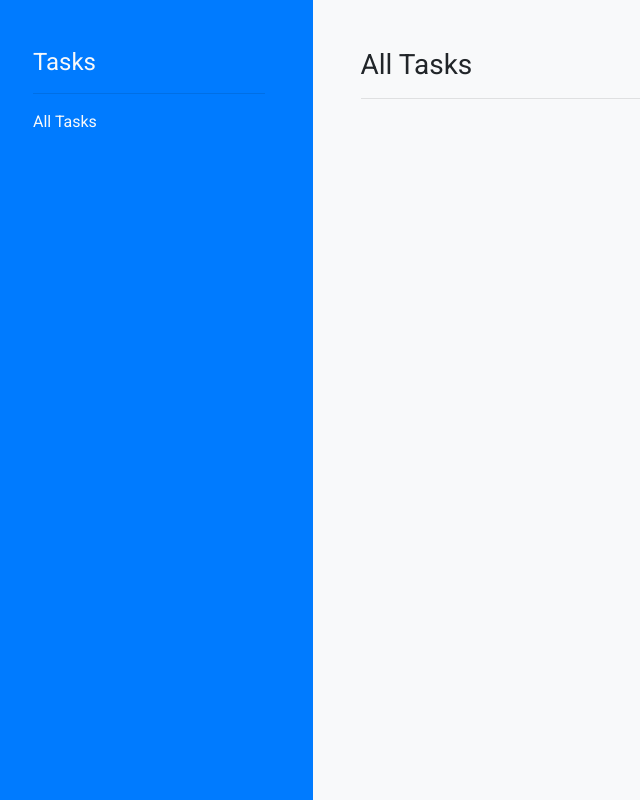
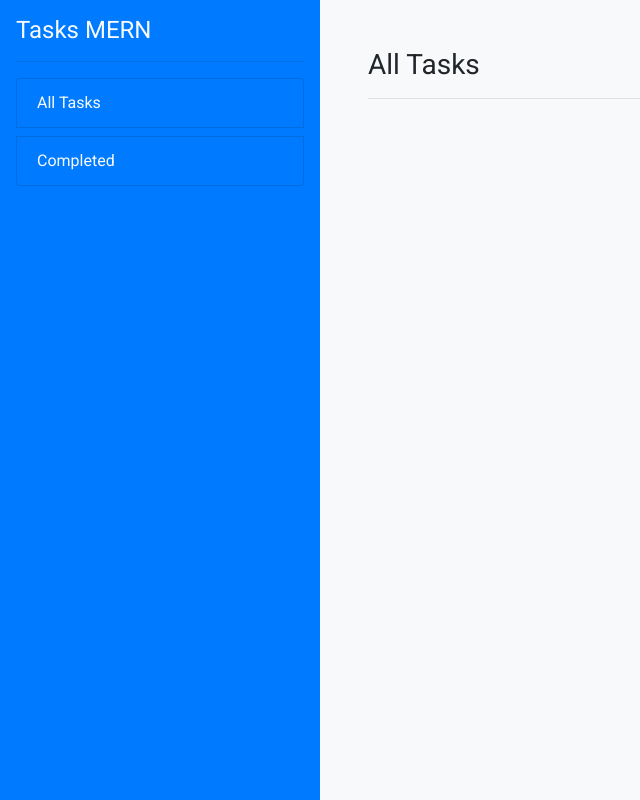
Before and after one commit to cafeamericano/tasksMERN, a React (Create React App) app: page / in a window 1280 px wide. Shown: the whole page, without its empty margins (0-640 px from the left). Built offline with nearby package versions, Linux system fonts and the light colour scheme; no server answers.

Commit message:
Implemented functional 'show completed' feature

```diff
--- a/public/index.html
+++ b/public/index.html
@@ -64,11 +64,13 @@
         height: 100% !important;
         font-family: "Roboto";
       }
-
+      .row {
+        margin-left: 0px !important;
+        margin-right: 0px !important;
+      }
       a {
         cursor: pointer;
       }
-
       .full-height {
         height: 100%;
       }
--- a/src/Main.js
+++ b/src/Main.js
@@ -18,8 +18,8 @@ class Main extends Component {
   render() {
     return (
       <main className="row full-height">
-        <div className="col-3 p-5 bg-primary text-light">
-          <h4>Tasks</h4>
+        <div className="col-3 p-3 bg-primary text-light">
+          <h4>Tasks MERN</h4>
           <hr></hr>
           <Sidepanel makeActiveList={this.setActiveList} />
         </div>
--- a/src/Sidepanel.js
+++ b/src/Sidepanel.js
@@ -27,7 +27,7 @@ class Sidepanel extends Component {
   drawToDOM = argObj => (
     <div
       onClick={() => this.props.makeActiveList(argObj.listName)}
-      className="pointer"
+      className="list-group-item pointer mb-2 bg-primary"
     >
       {argObj.listName}
     </div>
@@ -39,11 +39,17 @@ class Sidepanel extends Component {
       <div>
         <div
           onClick={() => this.props.makeActiveList("All Tasks")}
-          className="pointer"
+          className="list-group-item pointer mb-2 bg-primary"
         >
           All Tasks
         </div>
         {items.map(this.drawToDOM)}
+        <div
+          onClick={() => this.props.makeActiveList("Completed")}
+          className="list-group-item pointer mb-2 bg-primary"
+        >
+          Completed
+        </div>
       </div>
     );
   }
--- a/src/Taskbox.js
+++ b/src/Taskbox.js
@@ -38,14 +38,19 @@ class Taskbox extends Component {
     var filteredArr = allItems.filter(function(item) {
       return item.associatedList === activeList;
     });
+    var completedItemsArr = allItems.filter(function(item) {
+      return item.completed === true;
+    });
     var arrayToUse;
-    if (activeList !== "All Tasks") {
+    if (activeList === "All Tasks") {
+      arrayToUse = allItems;
+    } else if (activeList === "Completed") {
+      arrayToUse = completedItemsArr;
+    } else {
       arrayToUse = filteredArr;
-    } else {
-      arrayToUse = allItems;
     }
     return (
-      <div>
+      <div className="animated slideInRight">
         <h3>{this.props.activeList}</h3>
         <hr></hr>
         <div>{arrayToUse.map(this.drawToDOM)}</div>
```
Also changed, not shown: server.js (+15 -7 lines).
